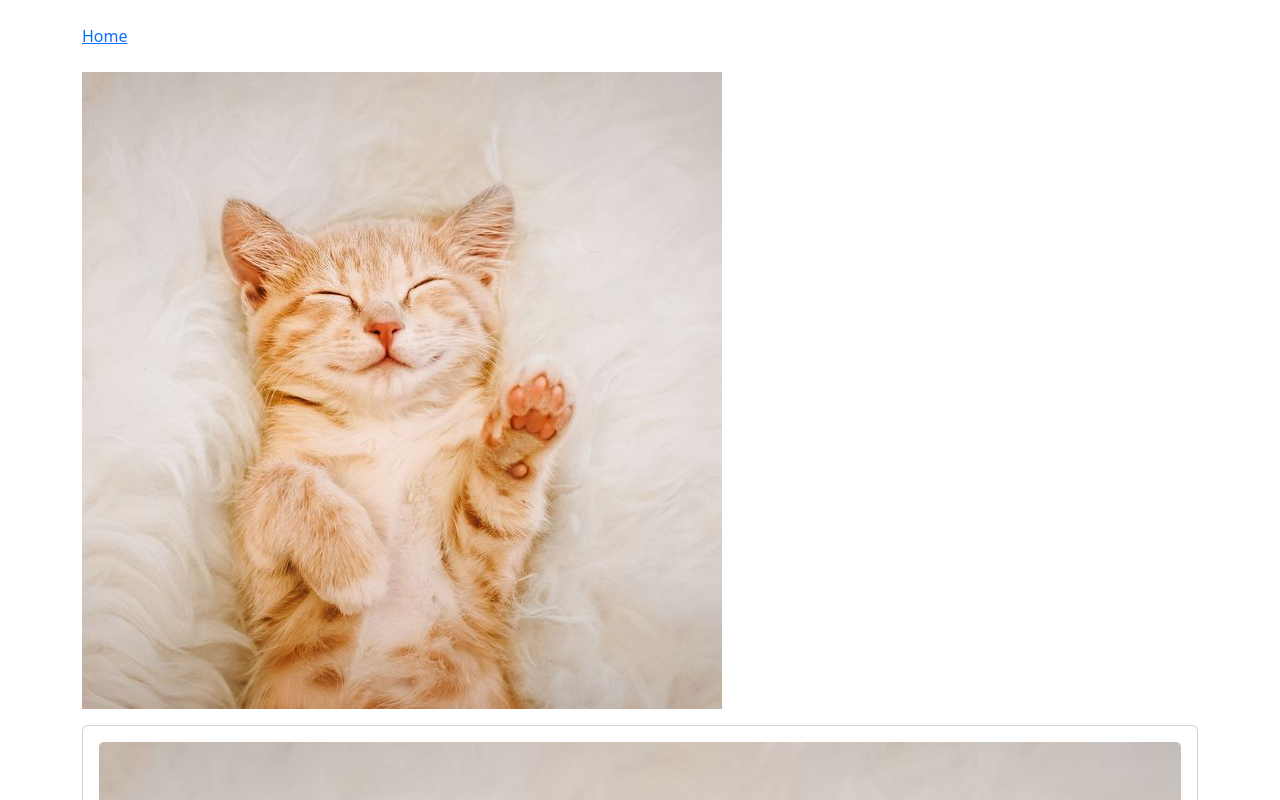
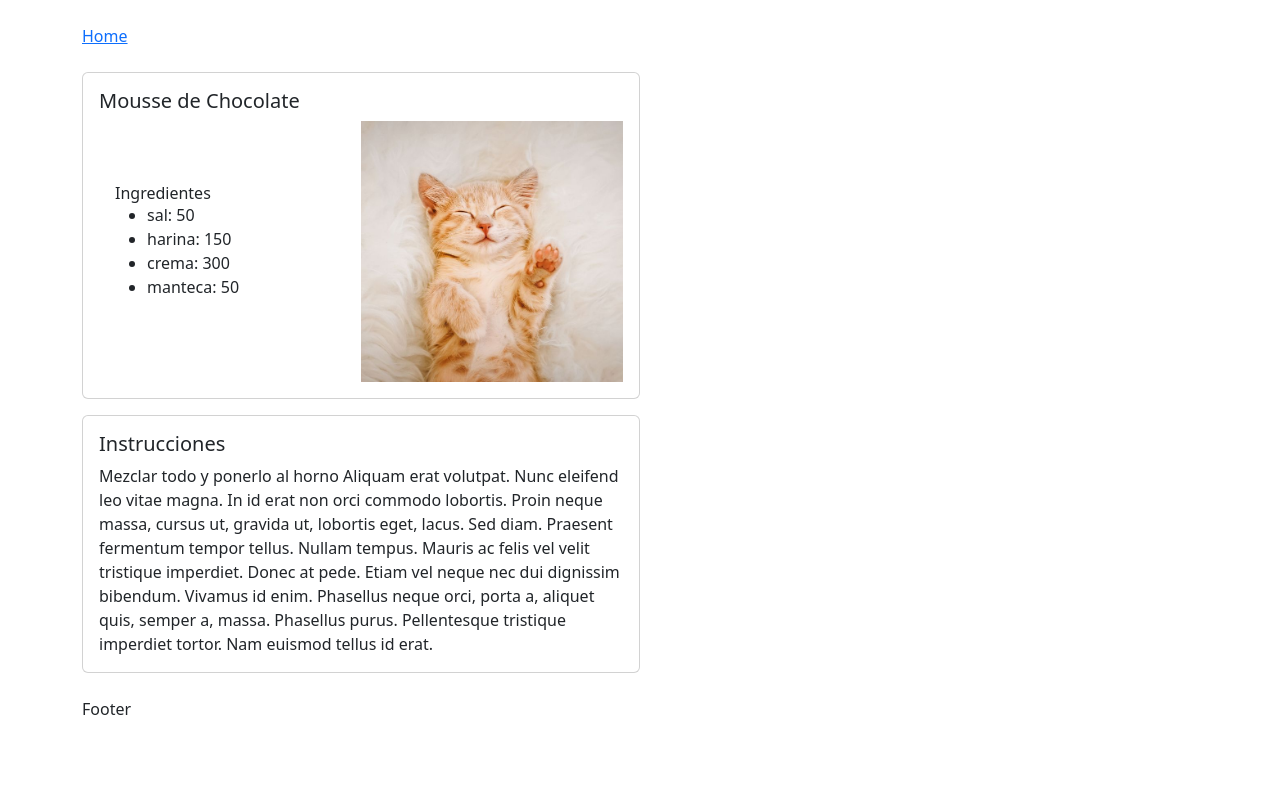
Before and after one commit to dzigaVertov/recetas, a React (Create React App) app: page /recetas/mousse_chocolate in a window 1280 px wide. Shown: the top 800 px of the page. Built offline with nearby package versions, Linux system fonts and the light colour scheme.

Commit message:
cambio pc

```diff
--- a/src/App.js
+++ b/src/App.js
@@ -1,6 +1,6 @@
-import React, {useState, useEffect} from 'react';
+import React, { useState, useEffect } from 'react';
 import Receta from './Receta.js';
-import {Route, Routes} from 'react-router-dom';
+import { Route, Routes } from 'react-router-dom';
 import Home from './Home.js';
 import NavBar from './NavBar.js';
 import Footer from './Footer.jsx';
@@ -10,18 +10,16 @@ import 'bootstrap/dist/css/bootstrap.min.css';
 
 function App() {
 
-    return(
+    return (
         <>
-          <NavBar/>
-
-          <Routes>
-            <Route path='/' element={<Home />} />
-            <Route path='/recetas/:id' element={<Receta />} />
-          </Routes>
-
-          <Footer/>
+            <NavBar />
+            <Routes>
+                <Route path='/recetas' element={<Home />} />
+                <Route path='/recetas/:id' element={<Receta />} />
+            </Routes>
+            <Footer />
         </>
-  )
+    );
 }
 
 export default App;
--- a/src/NavBar.js
+++ b/src/NavBar.js
@@ -6,7 +6,7 @@ import {Link} from 'react-router-dom';
 const NavBar = (props) => {
     return (
         <Container className='my-4'>
-          <Link to='/'>Home</Link>
+          <Link to='/recetas'>Home</Link>
         </Container>
     );
 };
--- /dev/null
+++ b/src/Receta.css
@@ -0,0 +1,25 @@
+.fotoTarjeta {
+    max-width: 50%;
+    background-color: black;
+}
+
+.cardReceta {
+    width: 50%;
+}
+
+.ingredientes {
+    display: flex;
+    gap: 1rem;
+    justify-content: space-between;
+    align-items: center;
+    flex-grow: 1;
+}
+
+.ingredientes > * {
+    flex-grow: 1;
+}
+
+.ingredientes > :first-child {
+    padding-left: 1rem;
+
+}
--- a/src/Receta.js
+++ b/src/Receta.js
@@ -1,30 +1,35 @@
 import React from 'react';
 import Ingredientes from './Ingredientes.js';
 import recetas_db from './Receta_db.js';
-import {useParams} from "react-router-dom";
-import {Card, Button, Container, Image} from 'react-bootstrap';
+import { useParams } from "react-router-dom";
+import { Card, Button, Container, Image } from 'react-bootstrap';
 import gato from './assets/cute-cat-photos-1593441022.jpg';
+import './Receta.css';
 
-export default function Receta(props) {
-  const {id} = useParams();
+export default function Receta() {
+    const { id } = useParams();
     const receta = recetas_db[id];
 
 
     return (
         <Container className='d-grid gap-3'>
-        <Image src={gato}/>
-      <Card >
+            <Card className='cardReceta'>
                 <Card.Body>
-          <Card.Img variant='top' src={require('./assets/cute-cat-photos-1593441022.jpg')}/>
+
                     <Card.Title>{receta.nombre}</Card.Title>
+                    <div className='ingredientes'>
+                        <div>
                             <Card.Subtitle>Ingredientes</Card.Subtitle>
                             <Card.Text>
-      <Ingredientes receta={receta}/>
+                                <Ingredientes receta={receta} />
                             </Card.Text>
+                        </div>
+                        <Card.Img className='fotoTarjeta' variant='right' src={gato} />
+                    </div>
                 </Card.Body>
             </Card>
 
-        <Card>
+            <Card className='cardReceta'>
                 <Card.Body>
                     <Card.Title>Instrucciones</Card.Title>
                     <Card.Text>
@@ -33,7 +38,5 @@ export default function Receta(props) {
                 </Card.Body>
             </Card>
         </Container>
-
-
     );
 }
```
Also changed, not shown: 1 other file (tests, documents, lock files or other folders). Lines whose indentation alone changed are shown as unchanged.
